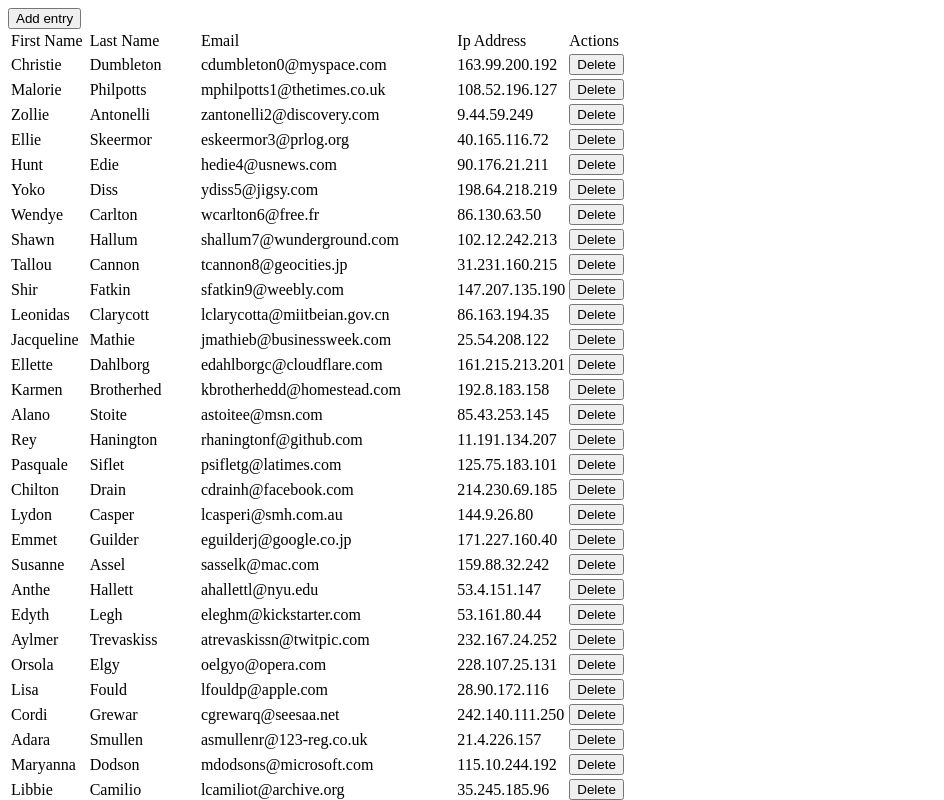
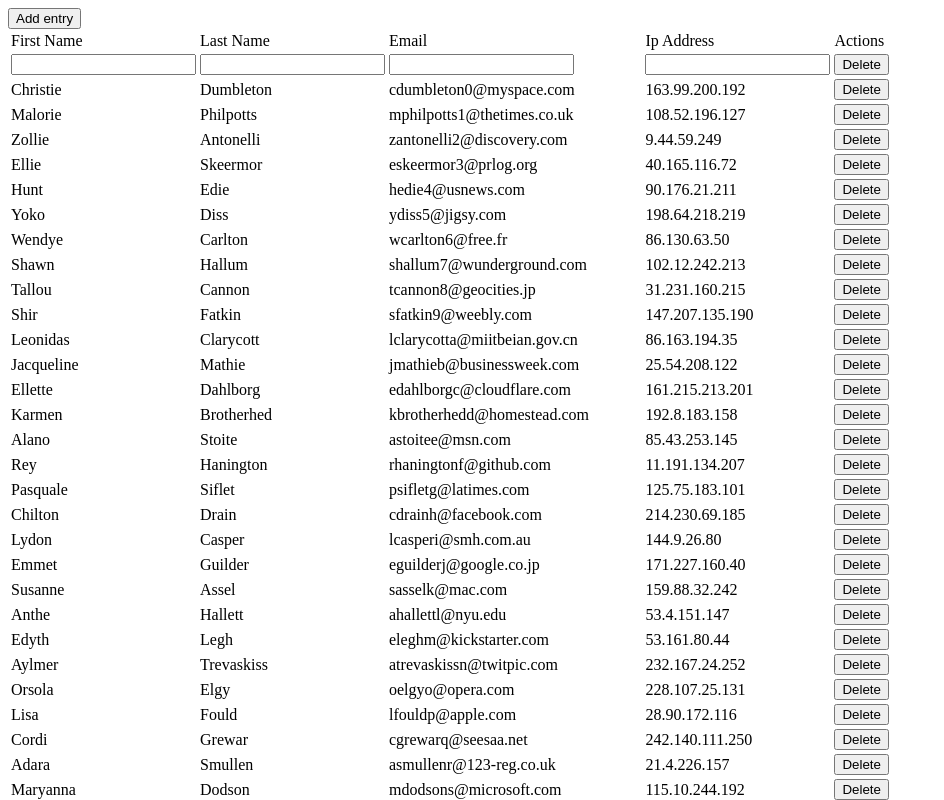
Before and after one commit to m3co/intable3, a website: page demo/index.html in a window 1280 px wide. Both pictures are taken after a click on the button "Add entry". Shown: the top 800 px of the page, without its empty margins (0-944 px from the left). Drawn offline with Linux system fonts and the light colour scheme.

Commit message:
[DEMO] Remove id input and refactor createEntry

```diff
--- a/demo/demo-inline.js
+++ b/demo/demo-inline.js
@@ -8,30 +8,26 @@ var tmplCol = document.querySelector('template#col');
 var table = document.querySelector('table');
 var tbody = table.querySelector('tbody');
 
-function setupCol(el, key, entry, description) {
+function setupCol(el, key, entry, description, editMode = false) {
   var td = el.querySelector('td');
   description.type = description.type || 'text';
   if (description.type === 'hidden') {
     td.hidden = true;
-    return;
   }
 
   var form = el.querySelector('form');
   var span = el.querySelector('span');
   span.textContent = entry[key];
 
-  var inputId = form.querySelector('input[name="id"]');
-  inputId.value = entry.id;
-
   var input = form.querySelector('input');
   input.value = entry[key];
   input.name = key;
   input.type = description.type;
 
-  function toggle() {
+  function toggle(doFocus = true) {
     span.hidden = !span.hidden;
     form.hidden = !form.hidden;
-    if (!form.hidden) {
+    if (!form.hidden && doFocus) {
       input.focus();
     }
   }
@@ -43,8 +39,14 @@ function setupCol(el, key, entry, description) {
     input.blur();
     e.preventDefault();
 
+    var id = e.target.closest('tr').querySelector('input[name="id"]').value;
     var fd = new FormData(e.target).toJSON();
+    fd.id = id;
   });
+
+  if (editMode) {
+    toggle(false);
+  }
 }
 
 fetch('describe-dummy.json').then(response => response.json()).then(columns => {
@@ -63,8 +65,7 @@ fetch('describe-dummy.json').then(response => response.json()).then(columns => {
   tr.appendChild(tr.querySelector('[actions=""]'));
   table.appendChild(cloneThead);
 
-  fetch('dummy.json').then(response => response.json()).then(entries => {
-    entries.forEach(entry => {
+  function createEntry(entry, editMode = false) {
     var cloneRow = document.importNode(tmplRow.content, true);
     var tr = cloneRow.querySelector('tr');
     var btnDelete = cloneRow.querySelector('button#delete');
@@ -74,12 +75,25 @@ fetch('describe-dummy.json').then(response => response.json()).then(columns => {
 
     Object.keys(entry).forEach(key => {
       var cloneCol = document.importNode(tmplCol.content, true);
-        setupCol(cloneCol, key, entry, columns[key]);
+      setupCol(cloneCol, key, entry, columns[key], editMode);
       tr.appendChild(cloneCol);
     });
     // move actions to the last place
     tr.appendChild(tr.querySelector('[actions=""]'));
-      tbody.appendChild(cloneRow);
+    return cloneRow;
+  }
+
+  fetch('dummy.json').then(response => response.json()).then(entries => {
+    entries.forEach(entry => {
+      tbody.appendChild(createEntry(entry));
     });
   });
+
+  var btnAdd = document.querySelector('button#add');
+  btnAdd.addEventListener('click', () => {
+    tbody.insertBefore(createEntry(Object.keys(columns).reduce((acc, key) => {
+      acc[key] = '';
+      return acc;
+    }, {}), true), tbody.firstElementChild);
   });
+});
--- a/demo/index.html
+++ b/demo/index.html
@@ -10,7 +10,6 @@
         <span></span>
         <form hidden>
           <input>
-          <input name="id" type="hidden">
           <input type="submit" hidden>
         </form>
       </td>
@@ -34,7 +33,7 @@
       </thead>
     </template>
 
-    <button>Add entry</button>
+    <button id="add">Add entry</button>
     <table>
       <tbody>
       </tbody>
```
Lines whose indentation alone changed are shown as unchanged.
